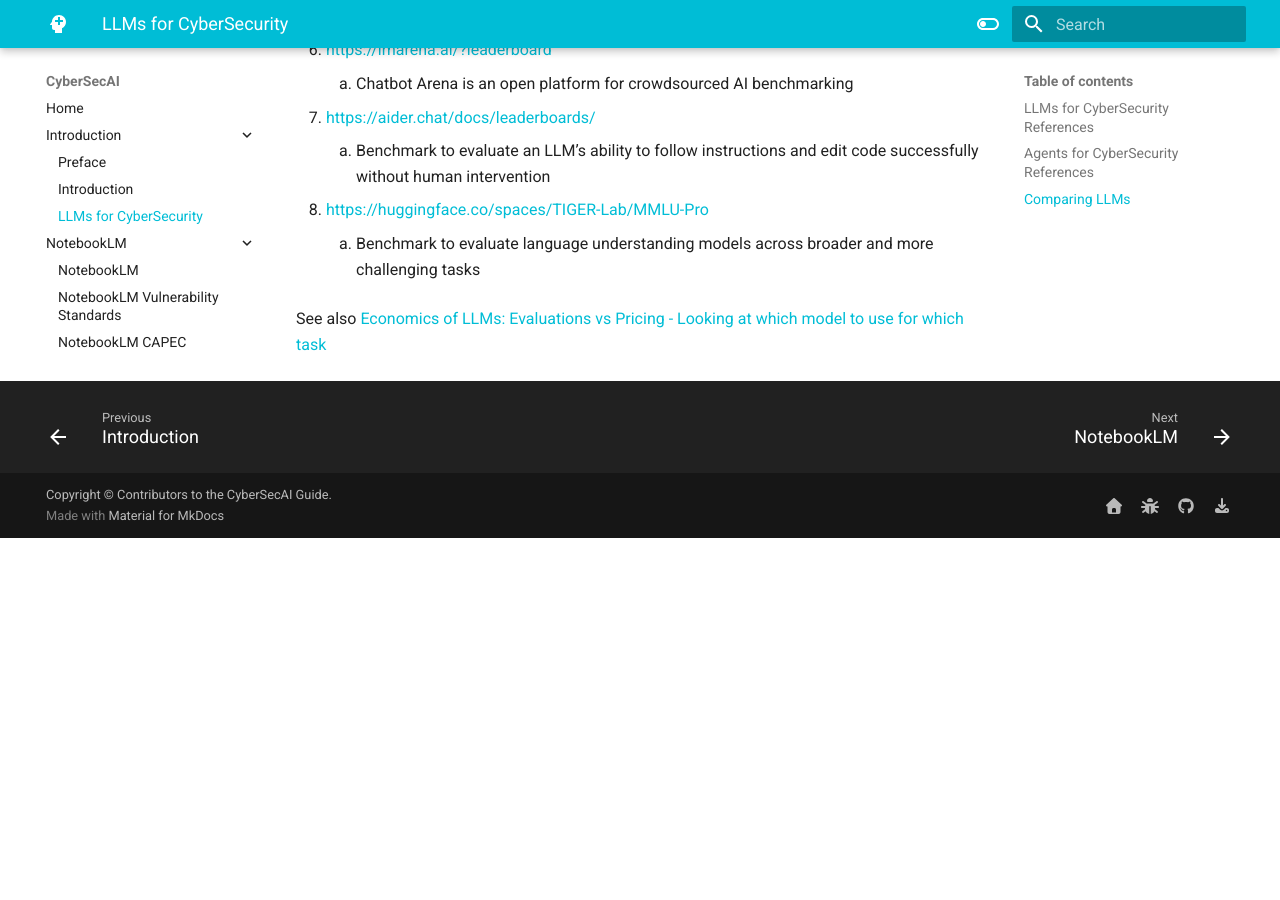
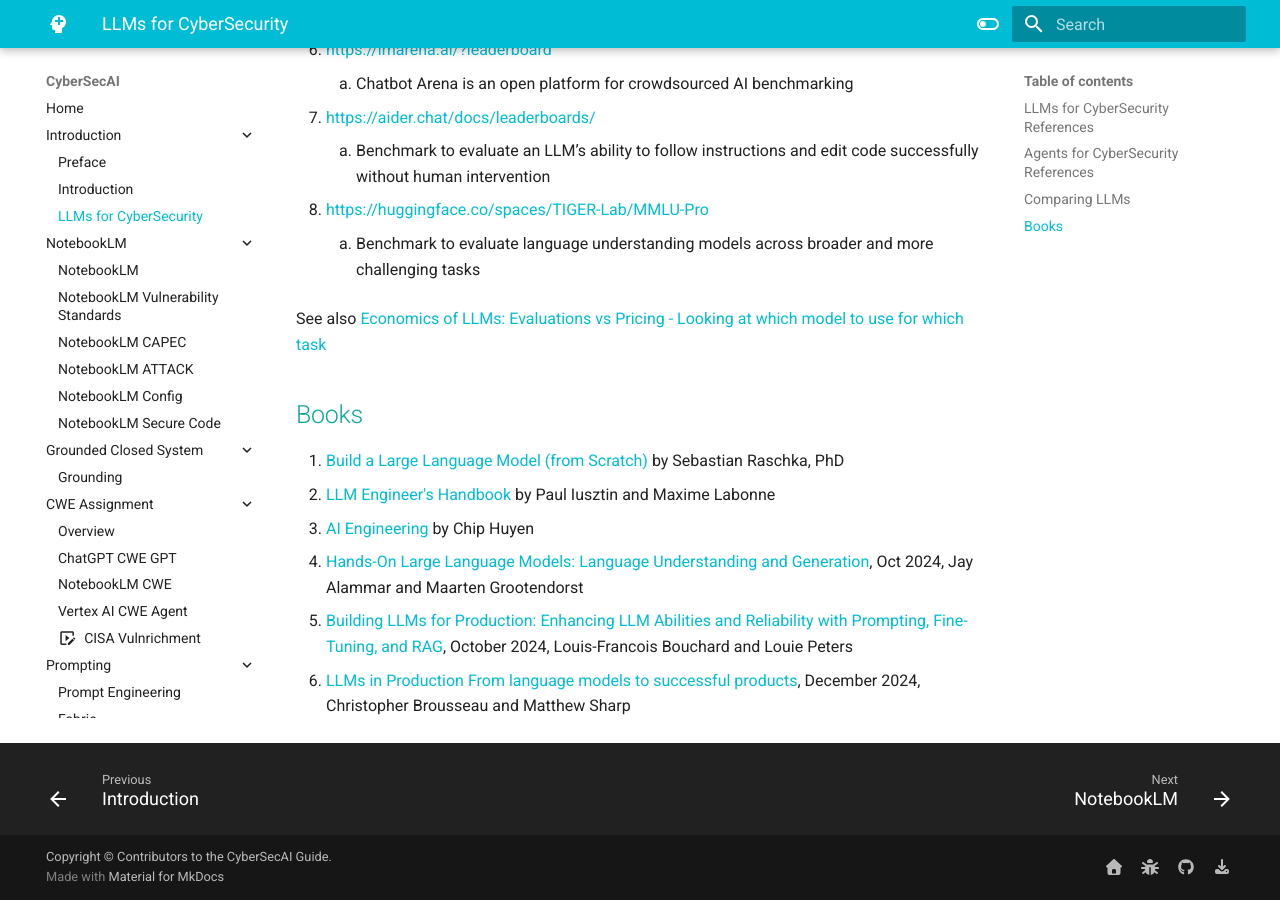
Before and after one commit to CyberSecAI/CyberSecAI.github.io, an MkDocs documentation site: the page built from docs/introduction/cybsersecurity.md, in a window 1280 px wide and 900 px high, scrolled down 1231 px. Built offline with MkDocs 1.6.1 and Material for MkDocs 9.7.7, drawn with Linux system fonts in a browser that asks for light colours; comment, search, counter and statistics services are not loaded; before the commit the page ends 1769 px from its top, so only the background shows below that.

Commit message:
added bppks

```diff
--- a/docs/introduction/cybsersecurity.md
+++ b/docs/introduction/cybsersecurity.md
@@ -39,3 +39,12 @@
 
 
 See also [Economics of LLMs: Evaluations vs Pricing - Looking at which model to use for which task](https://medium.com/data-science-collective/economics-of-llms-evaluations-vs-pricing-04802074e095)
+
+
+## Books
+1. [Build a Large Language Model (from Scratch)](https://www.oreilly.com/library/view/build-a-large/9781633437166/) by Sebastian Raschka, PhD
+4. [LLM Engineer's Handbook](https://www.oreilly.com/library/view/llm-engineers-handbook/9781836200079/) by Paul Iusztin and Maxime Labonne
+5. [AI Engineering](https://www.oreilly.com/library/view/ai-engineering/9781098166298/) by Chip Huyen
+6. [Hands-On Large Language Models: Language Understanding and Generation](https://www.amazon.ie/Hands-Large-Language-Models-Understanding/dp/1098150961), Oct 2024, Jay Alammar and Maarten Grootendorst
+7. [Building LLMs for Production: Enhancing LLM Abilities and Reliability with Prompting, Fine-Tuning, and RAG](https://www.louisbouchard.ai/book-towards-ai/), October 2024, Louis-Francois Bouchard and Louie Peters
+2. [LLMs in Production From language models to successful products](https://www.manning.com/books/llms-in-production), December 2024, Christopher Brousseau and Matthew Sharp
```
